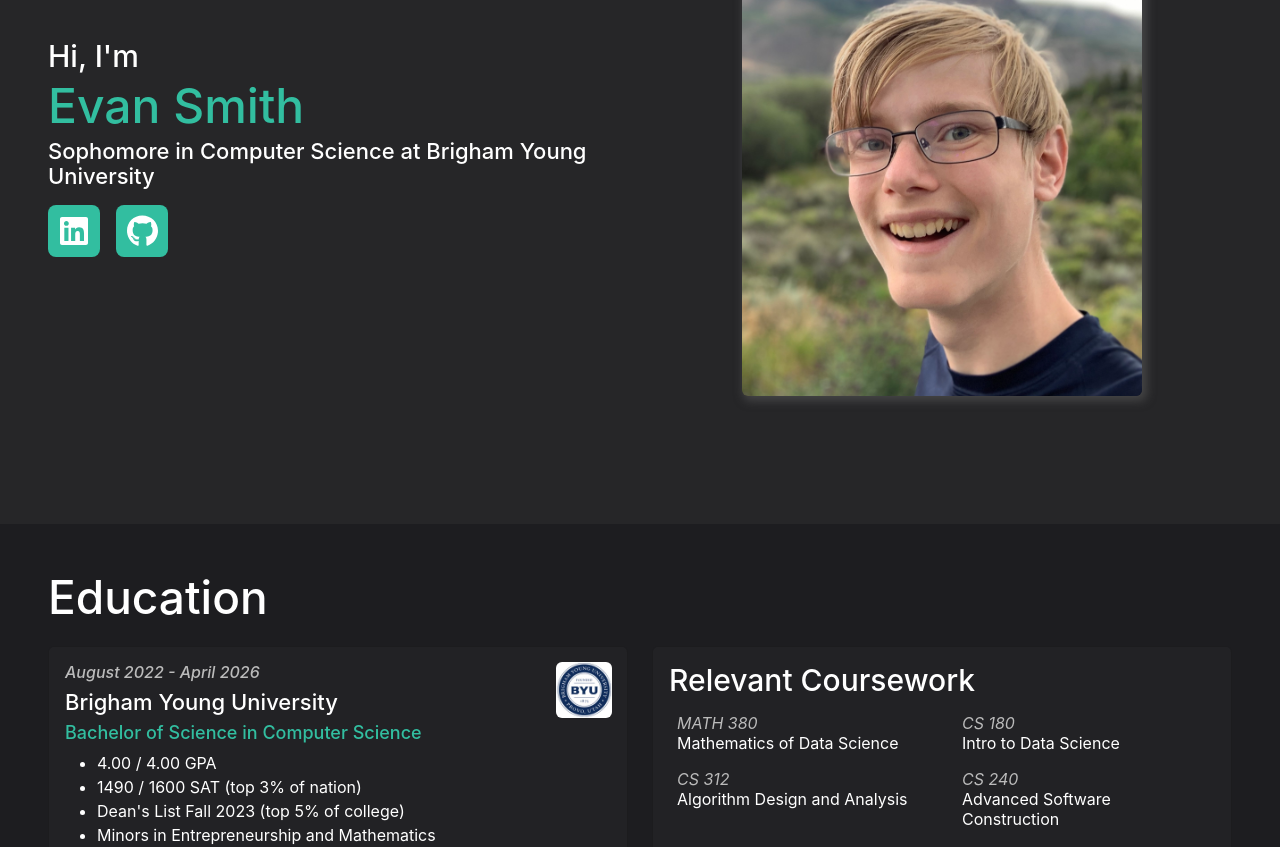
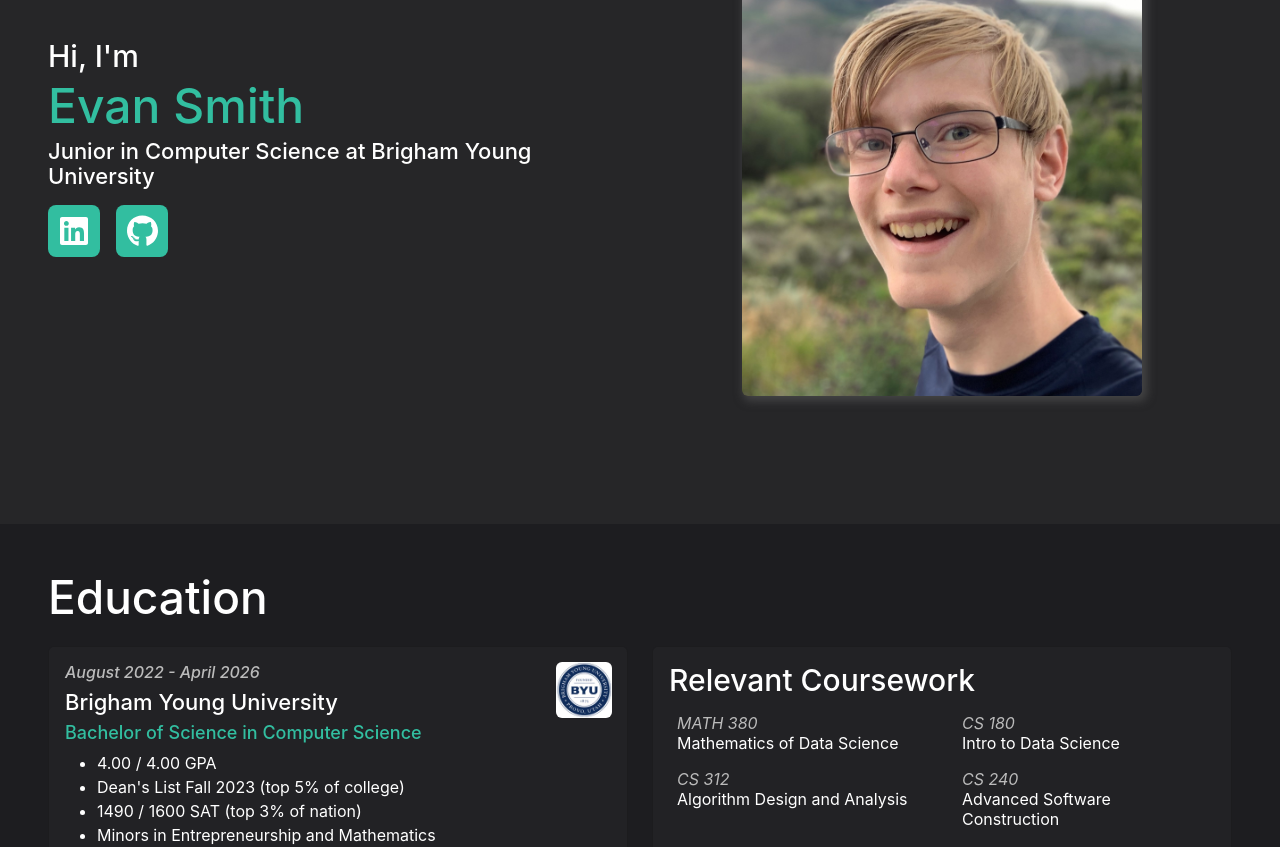
Before and after one commit to EvanSmith93/evan-smith-website, a React (Create React App) app: page / in a window 1280 px wide. Shown: the part 276-1123 px from the top of the page. Built offline with nearby package versions, Linux system fonts and the light colour scheme.

Commit message:
Change sophomore to junior

```diff
--- a/src/data.json
+++ b/src/data.json
@@ -1,6 +1,6 @@
 {
     "name": "Evan Smith",
-    "bio": "Sophomore in Computer Science at Brigham Young University",
+    "bio": "Junior in Computer Science at Brigham Young University",
     "education": {
         "school": {
             "name": "Brigham Young University",
--- a/src/sections/Education.js
+++ b/src/sections/Education.js
@@ -15,8 +15,8 @@ const Education = () => {
                         <h4 className='highlight'>{data.education.degree} in {data.education.major}</h4>
                         <ul>
                             <li>{data.education.gpa} / 4.00 GPA</li>
+                            <li>Dean's List {data.education.deansList} (top {data.education.deansListPercentile}% of college)</li>
                             <li>{data.education.sat} / 1600 SAT (top {data.education.satPercentile}% of nation)</li>
-                            <li>Dean's List {data.education.deansList} (top {data.education.deansListPercentile}% of college)</li>
                             <li>Minors in {data.education.minors}</li>
                             <li>Emphasis in {data.education.emphasis}</li>
                         </ul>
```
